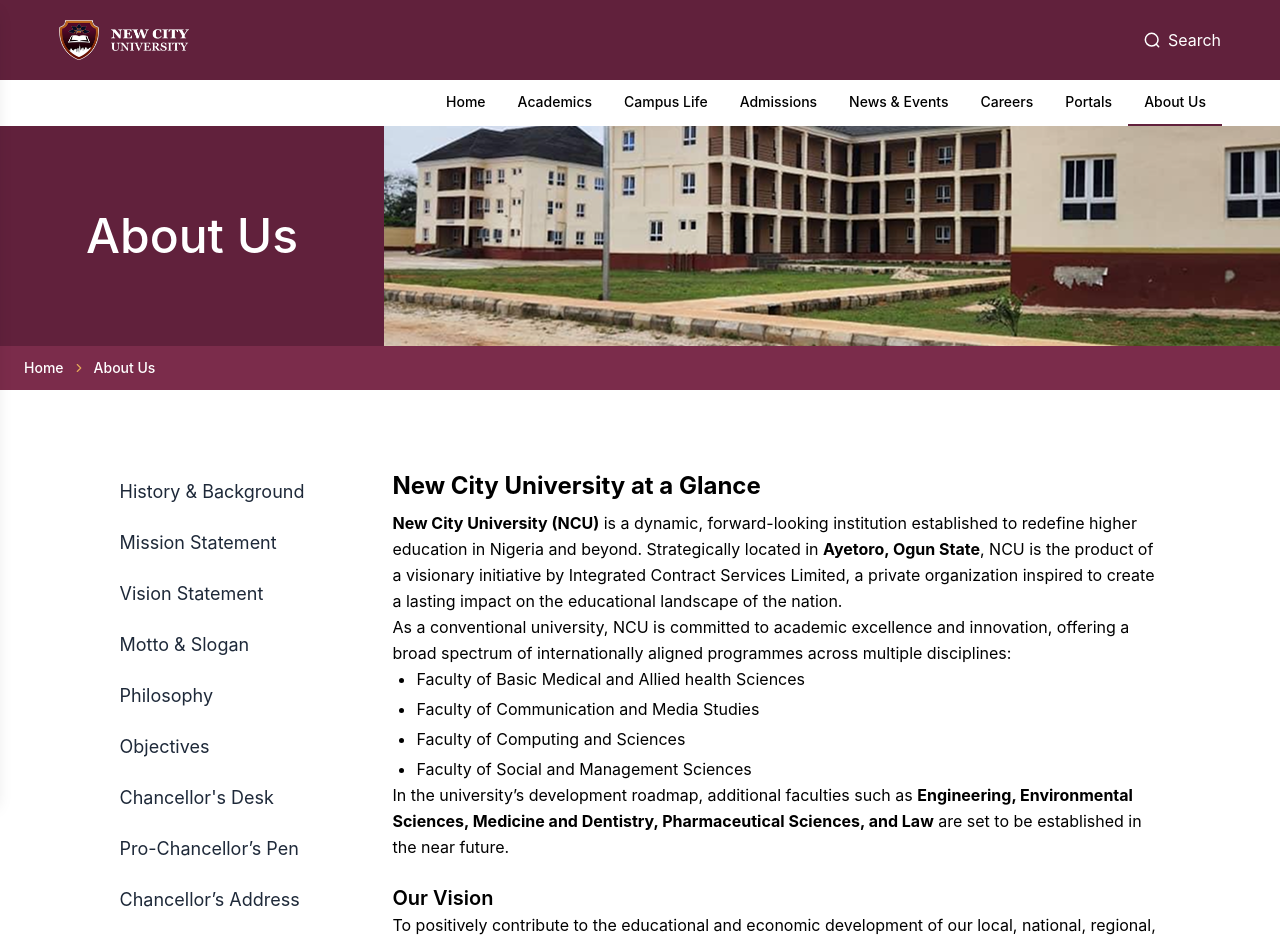
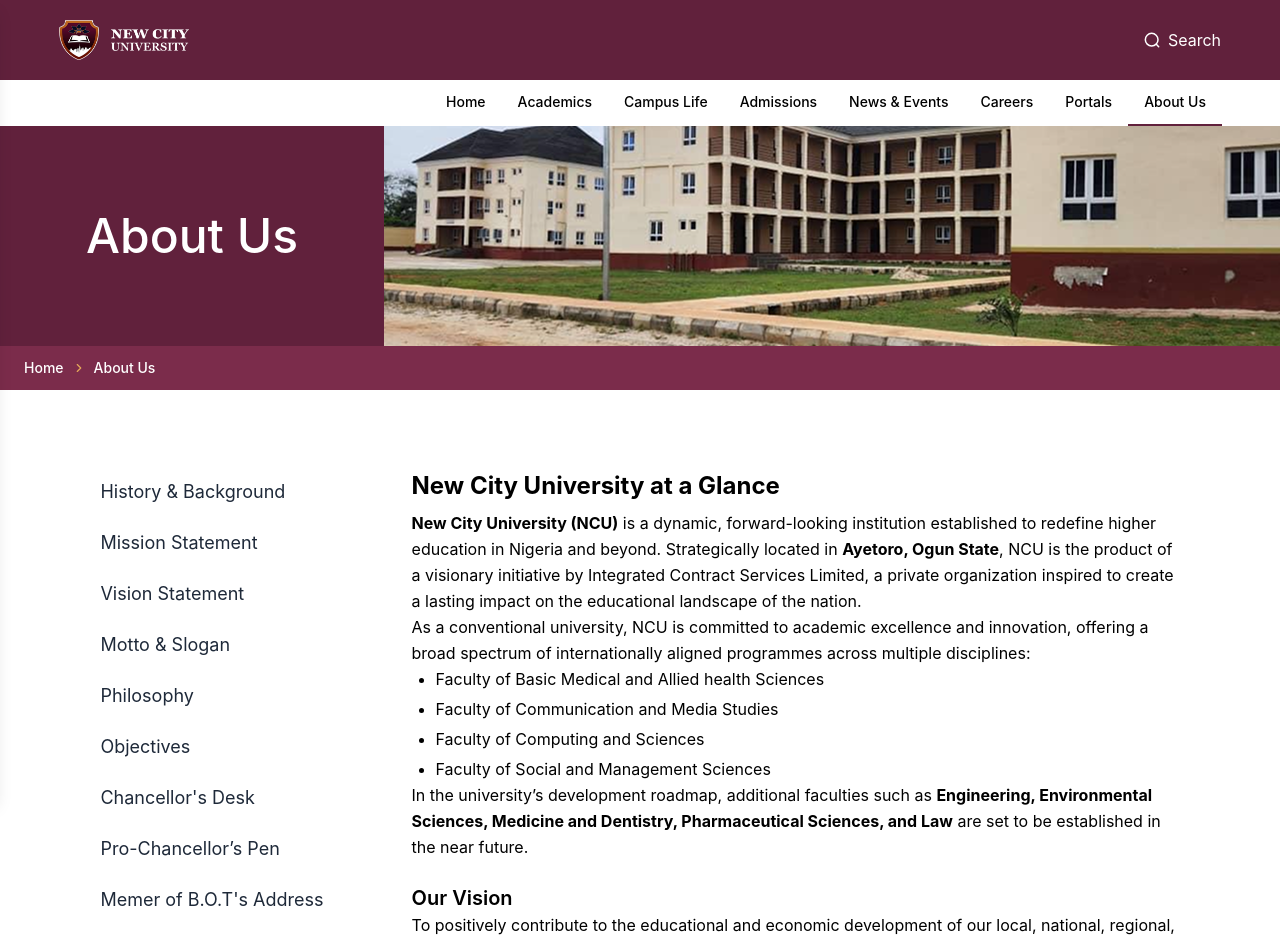
Before and after one commit to splax-s/newcityuni, a Next.js app: page /about-us in a window 1280 px wide. Shown: the top 942 px of the page. Built offline with nearby package versions, Linux system fonts and the light colour scheme; a web font is replaced by a local one.

Commit message:
fix: bot member update

```diff
--- a/app/(about-us)/about-us/[section]/page.tsx
+++ b/app/(about-us)/about-us/[section]/page.tsx
@@ -286,7 +286,7 @@
       />
     </>
   ),
-  chancellor1: (
+  "member-of-bot": (
     <>
       <p>
         New City University (NCU) Information Handbook is a written guide,
@@ -343,7 +343,7 @@
         <strong> Mrs Taiwo B. Akingbesote </strong>
         <br />
         <br />
-        Chancellor
+        Member of B.O.T
       </p>
       <br />
       <Image
--- a/components/navbar.tsx
+++ b/components/navbar.tsx
@@ -46,6 +46,7 @@
   // About & Leadership
   { title: "Chancellor", category: "About", path: "/about-us/chancellor", keywords: ["chancellor", "prof akinfeleye", "leadership"] },
   { title: "Pro Chancellor", category: "About", path: "/about-us/proChancellor", keywords: ["pro chancellor", "chief akingbesote", "chairman"] },
+  { title: "Member of B.O.T", category: "About", path: "/about-us/member-of-bot", keywords: ["member of bot", "board of trustees", "leadership"] },
   { title: "University History", category: "About", path: "/about-us/history", keywords: ["history", "founded", "establishment", "background"] },
 
   // News & Events
--- a/components/team.tsx
+++ b/components/team.tsx
@@ -22,10 +22,10 @@
           {
             imageSrc: "/team4.jpeg",
             name: "Mrs Taiwo B. Akingbesote",
-            position: "Chancellor",
+            position: "Member of B.O.T",
             description:
               "Passionate about innovative teaching methods and student engagement.",
-              link: "/about-us/chancellor1",
+              link: "/about-us/member-of-bot",
           },
           {
             imageSrc: "/team2.png",
--- a/reuseComponents/AboutTabs.tsx
+++ b/reuseComponents/AboutTabs.tsx
@@ -11,7 +11,7 @@
   { title: "Objectives", slug: "objectives" },
   { title: "Chancellor's Desk", slug: "chancellor" },
   { title: "Pro-Chancellor’s Pen", slug: "proChancellor" },
-  { title: "Chancellor’s Address", slug: "chancellor1" },
+  { title: "Memer of B.O.T's Address", slug: "member-of-bot" },
   // { title: "Brand Story", slug: "brandstory" },
 ];
 
```
Also changed, not shown: 1 other file (tests, documents, lock files or other folders).
